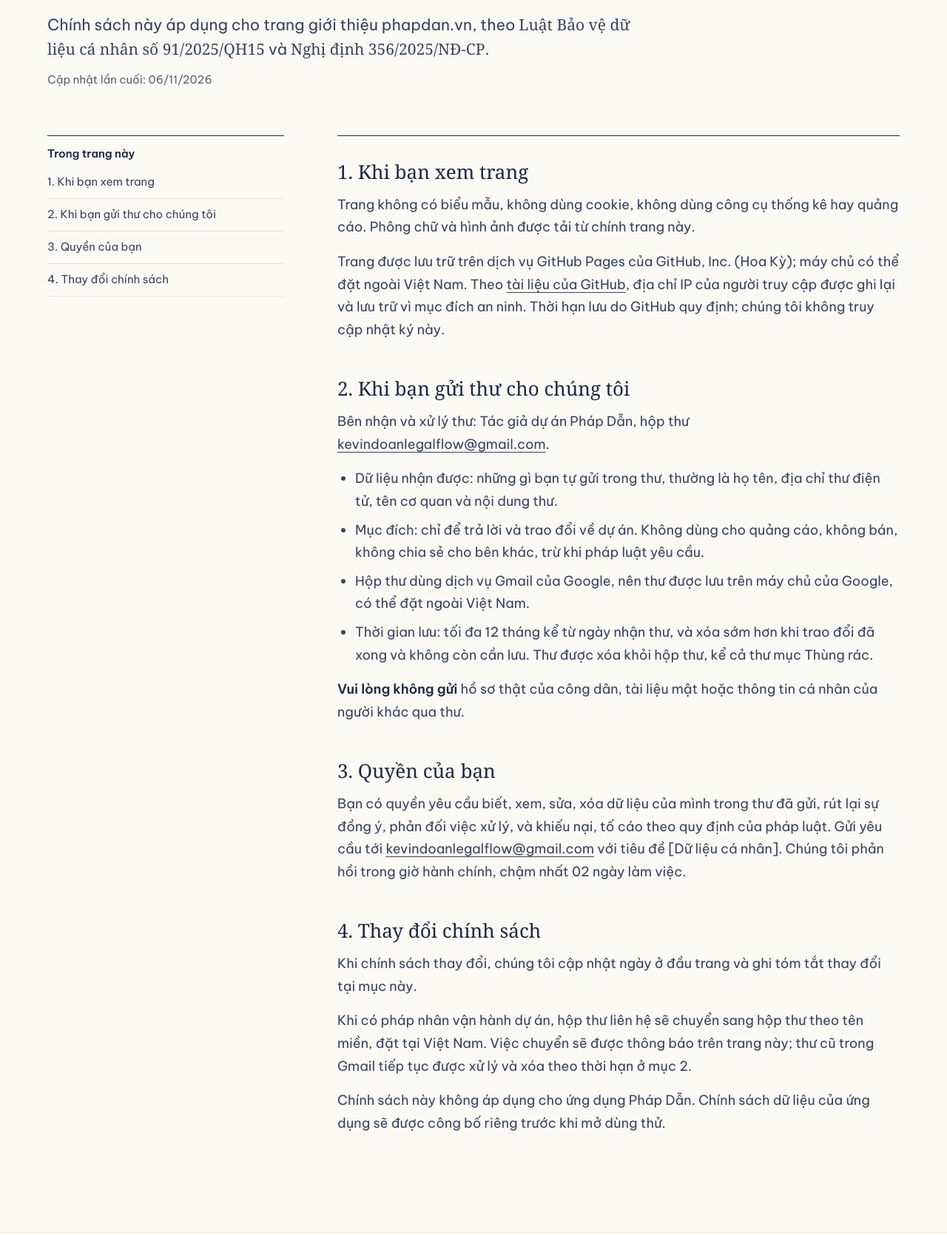
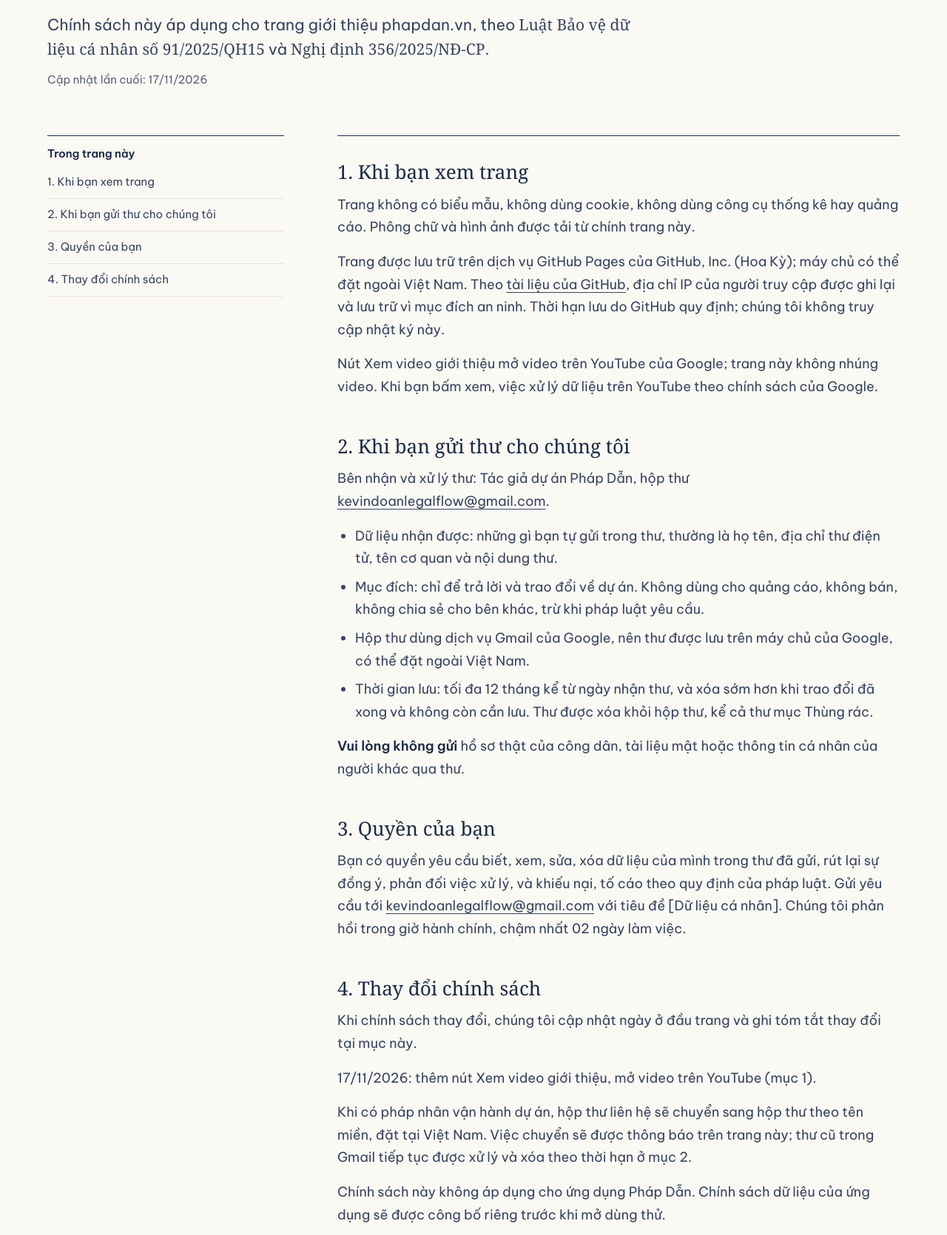
Before and after one commit to phapdan-vn/phapdan-vn.github.io, a plain HTML site: page chinh-sach-du-lieu.html in a window 1280 px wide. Shown: the part 237-1907 px from the top of the page at 74% size. Drawn offline with Linux system fonts and the light colour scheme.

Commit message:
Bản 5.2: gắn video giới thiệu YouTube và cập nhật Chính sách dữ liệu 17/11/2026

```diff
--- a/chinh-sach-du-lieu.html
+++ b/chinh-sach-du-lieu.html
@@ -58,7 +58,7 @@
 <div class="wrap">
 <h1 class="h1">Chính sách dữ liệu</h1>
 <p class="lede">Chính sách này áp dụng cho trang giới thiệu phapdan.vn, theo <span class="cite">Luật Bảo vệ dữ liệu cá nhân số 91/2025/QH15</span> và <span class="cite">Nghị định 356/2025/NĐ-CP</span>.</p>
-<p class="note">Cập nhật lần cuối: 06/11/2026</p>
+<p class="note">Cập nhật lần cuối: 17/11/2026</p>
 </div>
 </section>
 
@@ -74,7 +74,7 @@
 <h2 id="muc-1">1. Khi bạn xem trang</h2>
 <p>Trang không có biểu mẫu, không dùng cookie, không dùng công cụ thống kê hay quảng cáo. Phông chữ và hình ảnh được tải từ chính trang này.</p>
 <p>Trang được lưu trữ trên dịch vụ GitHub Pages của GitHub, Inc. (Hoa Kỳ); máy chủ có thể đặt ngoài Việt Nam. Theo <a href="https://docs.github.com/en/pages/getting-started-with-github-pages/what-is-github-pages" rel="noopener">tài liệu của GitHub</a>, địa chỉ IP của người truy cập được ghi lại và lưu trữ vì mục đích an ninh. Thời hạn lưu do GitHub quy định; chúng tôi không truy cập nhật ký này.</p>
-
+<p>Nút Xem video giới thiệu mở video trên YouTube của Google; trang này không nhúng video. Khi bạn bấm xem, việc xử lý dữ liệu trên YouTube theo chính sách của Google.</p>
 <h2 id="muc-2">2. Khi bạn gửi thư cho chúng tôi</h2>
 <p>Bên nhận và xử lý thư: Tác giả dự án Pháp Dẫn, hộp thư <a href="mailto:kevindoanlegalflow@gmail.com">kevindoanlegalflow@gmail.com</a>.</p>
 <ul>
@@ -88,7 +88,7 @@
 <p>Bạn có quyền yêu cầu biết, xem, sửa, xóa dữ liệu của mình trong thư đã gửi, rút lại sự đồng ý, phản đối việc xử lý, và khiếu nại, tố cáo theo quy định của pháp luật. Gửi yêu cầu tới <a href="mailto:kevindoanlegalflow@gmail.com?subject=%5BD%E1%BB%AF%20li%E1%BB%87u%20c%C3%A1%20nh%C3%A2n%5D">kevindoanlegalflow@gmail.com</a> với tiêu đề [Dữ liệu cá nhân]. Chúng tôi phản hồi trong giờ hành chính, chậm nhất 02 ngày làm việc.</p>
 <h2 id="muc-4">4. Thay đổi chính sách</h2>
 <p>Khi chính sách thay đổi, chúng tôi cập nhật ngày ở đầu trang và ghi tóm tắt thay đổi tại mục này.</p>
-
+<p>17/11/2026: thêm nút Xem video giới thiệu, mở video trên YouTube (mục 1).</p>
 <p>Khi có pháp nhân vận hành dự án, hộp thư liên hệ sẽ chuyển sang hộp thư theo tên miền, đặt tại Việt Nam. Việc chuyển sẽ được thông báo trên trang này; thư cũ trong Gmail tiếp tục được xử lý và xóa theo thời hạn ở mục 2.</p>
 <p>Chính sách này không áp dụng cho ứng dụng Pháp Dẫn. Chính sách dữ liệu của ứng dụng sẽ được công bố riêng trước khi mở dùng thử.</p>
 </article>
```
Also changed, not shown: index.html (+3 -2 lines).
